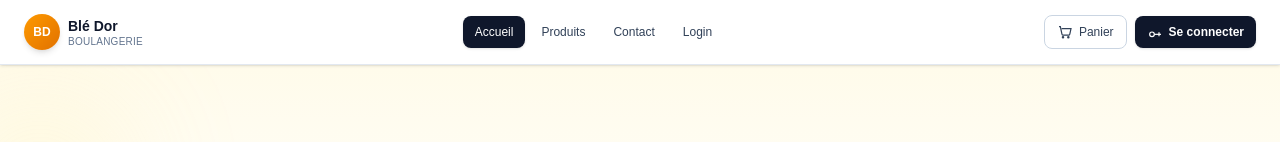
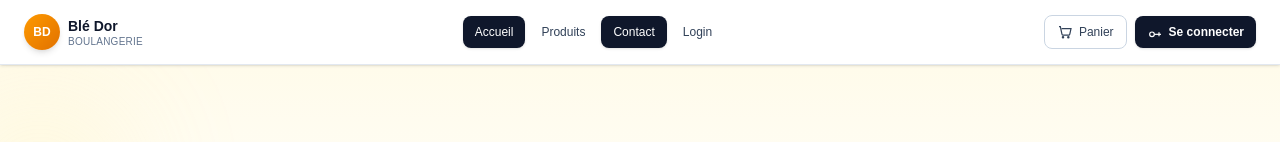
Before and after one commit to Emma781227/Ble-dor, a Next.js app: page / in a window 1280 px wide. Shown: the top 142 px of the page. Built offline with nearby package versions, Linux system fonts and the light colour scheme; no server answers.

Commit message:
correction de la redirection de la page contact  #4

```diff
--- a/src/components/layout/PublicLayout.tsx
+++ b/src/components/layout/PublicLayout.tsx
@@ -27,7 +27,7 @@ export default function PublicLayout({ children }: { children: ReactNode }) {
   const navItems = [
     { label: "Accueil", href: "/" },
     { label: "Produits", href: "/products" },
-    { label: "Contact", href: "#contact" },
+    { label: "Contact", href: "/#contact" },
     { label: "Login", href: "/login" },
   ];
 
@@ -56,6 +56,8 @@ export default function PublicLayout({ children }: { children: ReactNode }) {
             {navItems.map((item) => {
               const isActive =
                 item.href === "/"
+                  ? pathname === "/"
+                  : item.href === "/#contact"
                   ? pathname === "/"
                   : pathname.startsWith(item.href);
 
@@ -154,7 +156,7 @@ export default function PublicLayout({ children }: { children: ReactNode }) {
                 <Link href="/products" className="text-slate-600 hover:text-slate-900 transition block">
                   Produits
                 </Link>
-                <Link href="#contact" className="text-slate-600 hover:text-slate-900 transition block">
+                <Link href="/#contact" className="text-slate-600 hover:text-slate-900 transition block">
                   Nous contacter
                 </Link>
               </div>
```
